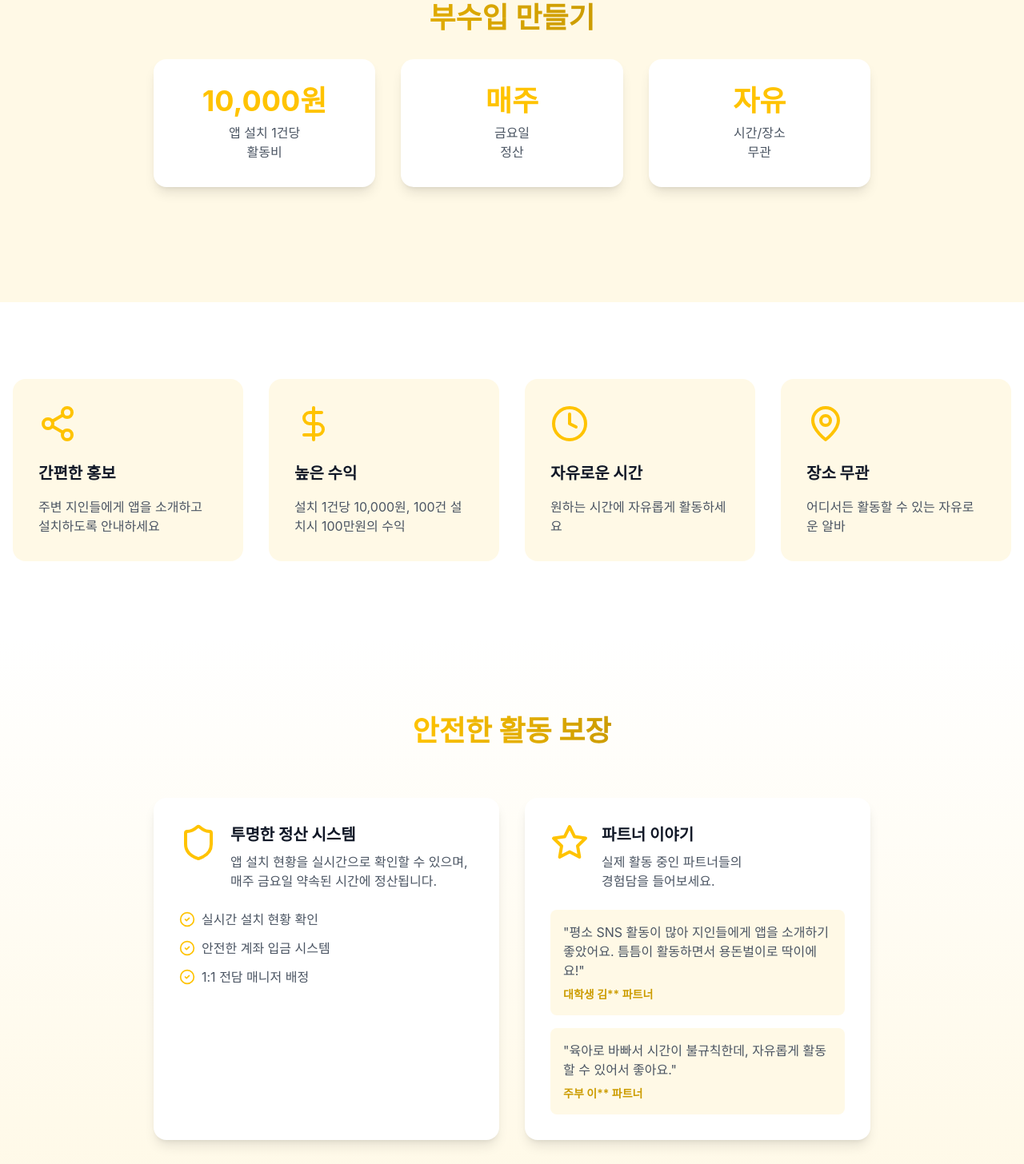
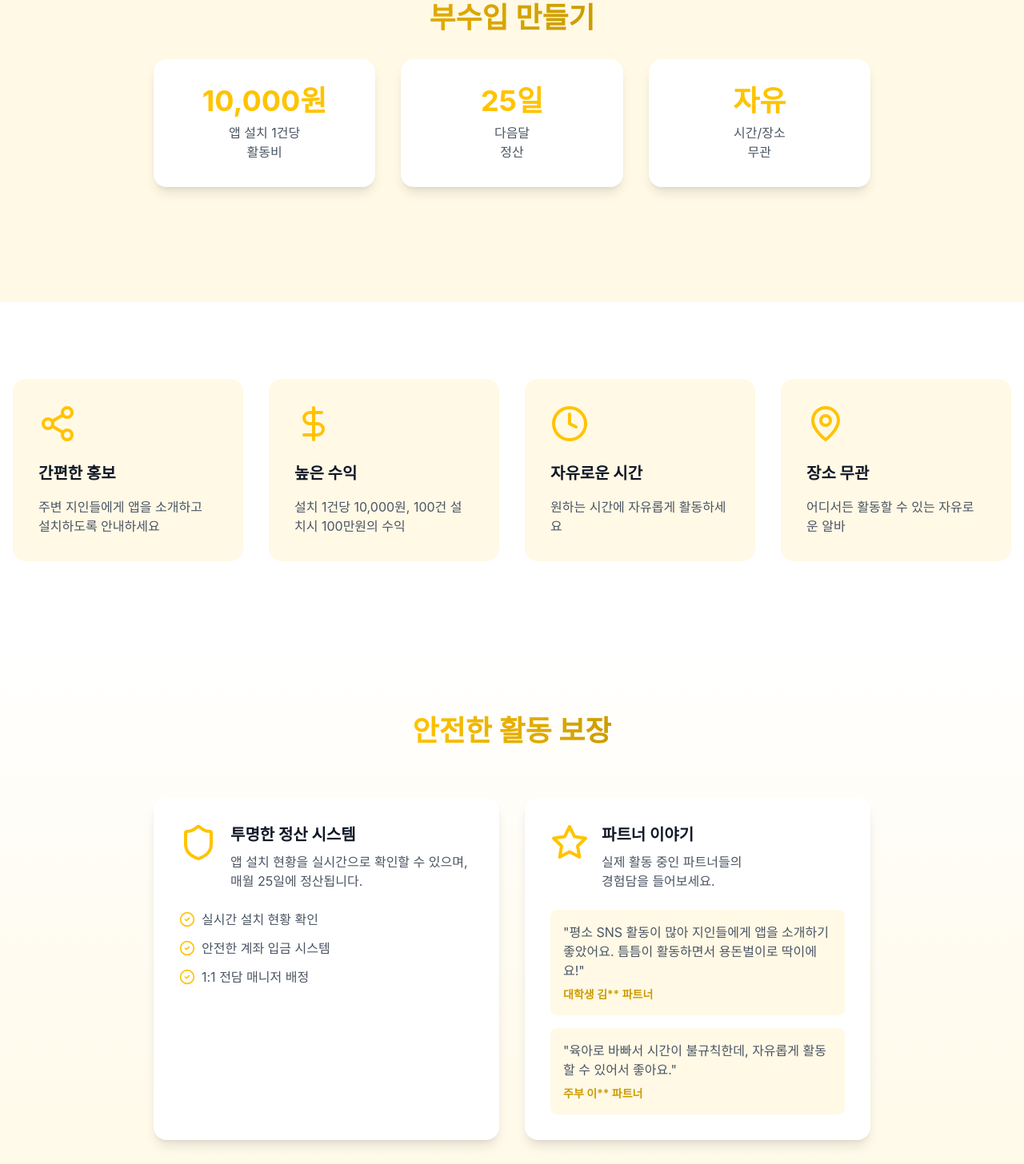
Before and after one commit to comdbstn/sharetext, a React (Vite) app: page / in a window 1280 px wide. Shown: the part 774-2230 px from the top of the page at 80% size. Built offline with nearby package versions, Linux system fonts and the light colour scheme; a web font is replaced by a local one.

Commit message:
fix: 정산 방식 및 카카오톡 링크 수정

```diff
--- a/src/App.tsx
+++ b/src/App.tsx
@@ -55,7 +55,7 @@ function MainPage() {
                 transition={{ delay: 0.4 }}
               >
                 <a
-                  href="http://pf.kakao.com/_CYGdn/chat"
+                  href="https://open.kakao.com/o/g2RM7Ybh"
                   target="_blank"
                   rel="noopener noreferrer"
                   className="inline-flex items-center px-8 py-4 bg-primary-500 text-white rounded-full font-semibold hover:bg-primary-600 transition-colors"
@@ -99,8 +99,8 @@ function MainPage() {
                   transition={{ delay: 0.2 }}
                   className="bg-white p-8 rounded-2xl shadow-lg"
                 >
-                  <p className="text-4xl font-bold text-primary-500 mb-2">매주</p>
-                  <p className="text-gray-600">금요일<br />정산</p>
+                  <p className="text-4xl font-bold text-primary-500 mb-2">25일</p>
+                  <p className="text-gray-600">다음달<br />정산</p>
                 </motion.div>
                 <motion.div
                   initial={{ opacity: 0, scale: 0.8 }}
@@ -199,7 +199,7 @@ function MainPage() {
                       <h3 className="text-xl font-bold mb-2">투명한 정산 시스템</h3>
                       <p className="text-gray-600">
                         앱 설치 현황을 실시간으로 확인할 수 있으며,<br />
-                        매주 금요일 약속된 시간에 정산됩니다.
+                        매월 25일에 정산됩니다.
                       </p>
                     </div>
                   </div>
@@ -313,10 +313,10 @@ function MainPage() {
                     3
                   </div>
                   <div className="flex-1 bg-primary-50 p-6 rounded-2xl">
-                    <h3 className="text-xl font-bold mb-2">매주 금요일 정산</h3>
+                    <h3 className="text-xl font-bold mb-2">매월 25일 정산</h3>
                     <p className="text-gray-600">
-                      설치 건당 10,000원의 수수료가 지급됩니다.<br />
-                      매주 금요일에 일괄 정산되어 안정적인 수익을 얻을 수 있습니다.
+                      설치 건당 10,000원의 활동비가 지급됩니다.<br />
+                      다음달 25일에 정산되어 안정적인 수익을 얻을 수 있습니다.
                     </p>
                   </div>
                 </motion.div>
@@ -344,7 +344,7 @@ function MainPage() {
                 >
                   <h3 className="text-xl font-bold mb-3">Q. 정산은 어떻게 이루어지나요?</h3>
                   <p className="text-gray-600">
-                    매주 금요일에 정산이 이루어집니다. 앱 설치 건당 활동비가 지급되며,
+                    매월 25일에 정산이 이루어집니다. 앱 설치 건당 활동비가 지급되며,
                     등록하신 계좌로 안전하게 입금됩니다.
                   </p>
                 </motion.div>
@@ -406,7 +406,7 @@ function MainPage() {
                 className="flex justify-center"
               >
                 <a
-                  href="http://pf.kakao.com/_CYGdn/chat"
+                  href="https://open.kakao.com/o/g2RM7Ybh"
                   target="_blank"
                   rel="noopener noreferrer"
                   className="inline-flex items-center px-8 py-4 bg-primary-500 text-white rounded-full font-semibold hover:bg-primary-600 transition-colors group"
@@ -458,7 +458,7 @@ function MainPage() {
                 </p>
                 <div className="flex justify-center">
                   <a
-                    href="http://pf.kakao.com/_CYGdn/chat"
+                    href="https://open.kakao.com/o/g2RM7Ybh"
                     target="_blank"
                     rel="noopener noreferrer"
                     className="inline-flex items-center px-8 py-4 bg-primary-500 text-white rounded-full font-semibold hover:bg-primary-600 transition-colors"
--- a/src/pages/EventPage.tsx
+++ b/src/pages/EventPage.tsx
@@ -57,7 +57,7 @@ export function EventPage() {
                   <p>• 기간: 상시 모집</p>
                   <p>• 대상: 만 18세 이상 누구나</p>
                   <p>• 수익: 앱 설치 1건당 10,000원</p>
-                  <p>• 정산: 매주 금요일 일괄 정산</p>
+                  <p>• 정산: 다음달 25일 일괄 정산</p>
                   <p>• 활동 방법:</p>
                   <ul className="list-disc pl-8 space-y-2">
                     <li>주변 지인들에게 앱 설치 안내</li>
@@ -75,7 +75,7 @@ export function EventPage() {
                 </p>
                 <div className="flex justify-center">
                   <a
-                    href="http://pf.kakao.com/_CYGdn/chat"
+                    href="https://open.kakao.com/o/g2RM7Ybh"
                     target="_blank"
                     rel="noopener noreferrer"
                     className="inline-flex items-center px-8 py-4 bg-primary-500 text-white rounded-full font-semibold hover:bg-primary-600 transition-colors"
```
